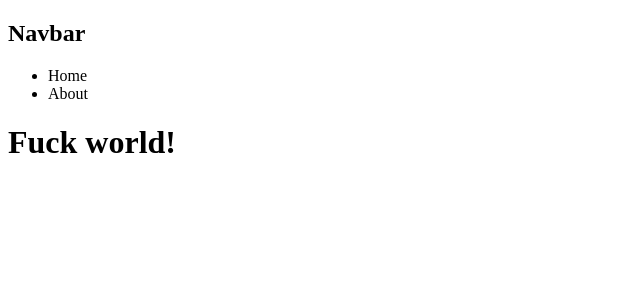
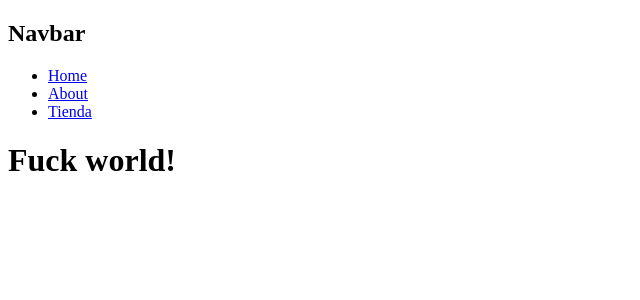
Before and after one commit to AlenOviedo92/mynextproject, a Next.js app: page / in a window 1280 px wide. Shown: the top 300 px of the page, without its empty margins (0-640 px from the left). Built offline with nearby package versions, Linux system fonts and the light colour scheme.

Commit message:
Configuro la Navbar y modifico la estructura del proyecto

```diff
--- a/app/layout.jsx
+++ b/app/layout.jsx
@@ -4,6 +4,8 @@
 //   	title: 'Next.js',
 //   	description: 'Generated by Next.js',
 // }
+
+import Navbar from "../components/Navbar";
 
 export default function RootLayout({ children }) {
   return (
@@ -15,14 +17,7 @@
 		</head>
 		*/}
       	<body>
-			<nav>
-				<h1>Navbar</h1>
-
-				<ul>
-					<li>Home</li>
-					<li>About</li>
-				</ul>
-			</nav>
+			<Navbar />
 			{children}
 		</body>
     </html>
--- /dev/null
+++ b/components/Navbar.jsx
@@ -0,0 +1,23 @@
+import Link from "next/link";
+
+function Navbar() {
+    return (
+        <nav>
+            <h1>Navbar</h1>
+
+            <ul>
+                <li>
+                    <Link href="/">Home</Link>
+                </li>
+                <li>
+                    <Link href="/about">About</Link>
+                </li>
+                <li>
+                    <Link href="/tienda">Tienda</Link>
+                </li>
+            </ul>
+        </nav>
+    )
+}
+
+export default Navbar;
```
